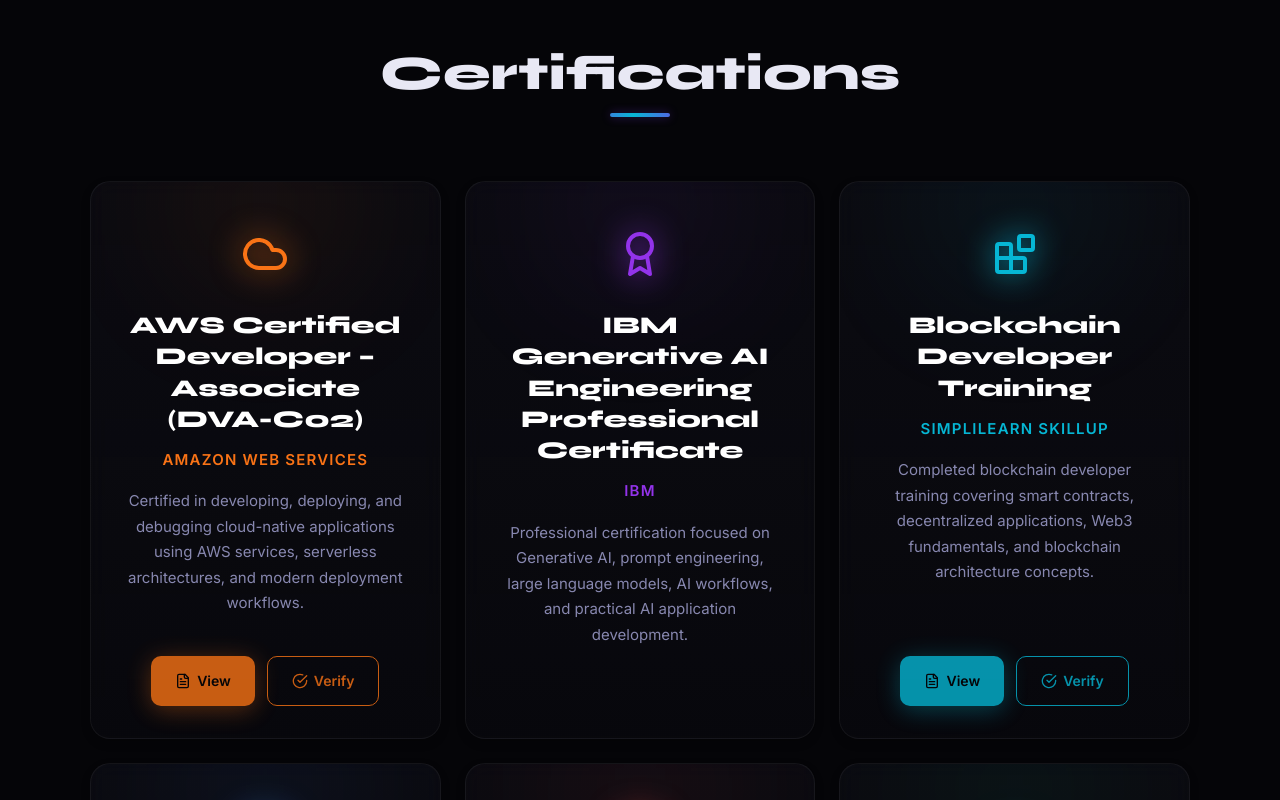
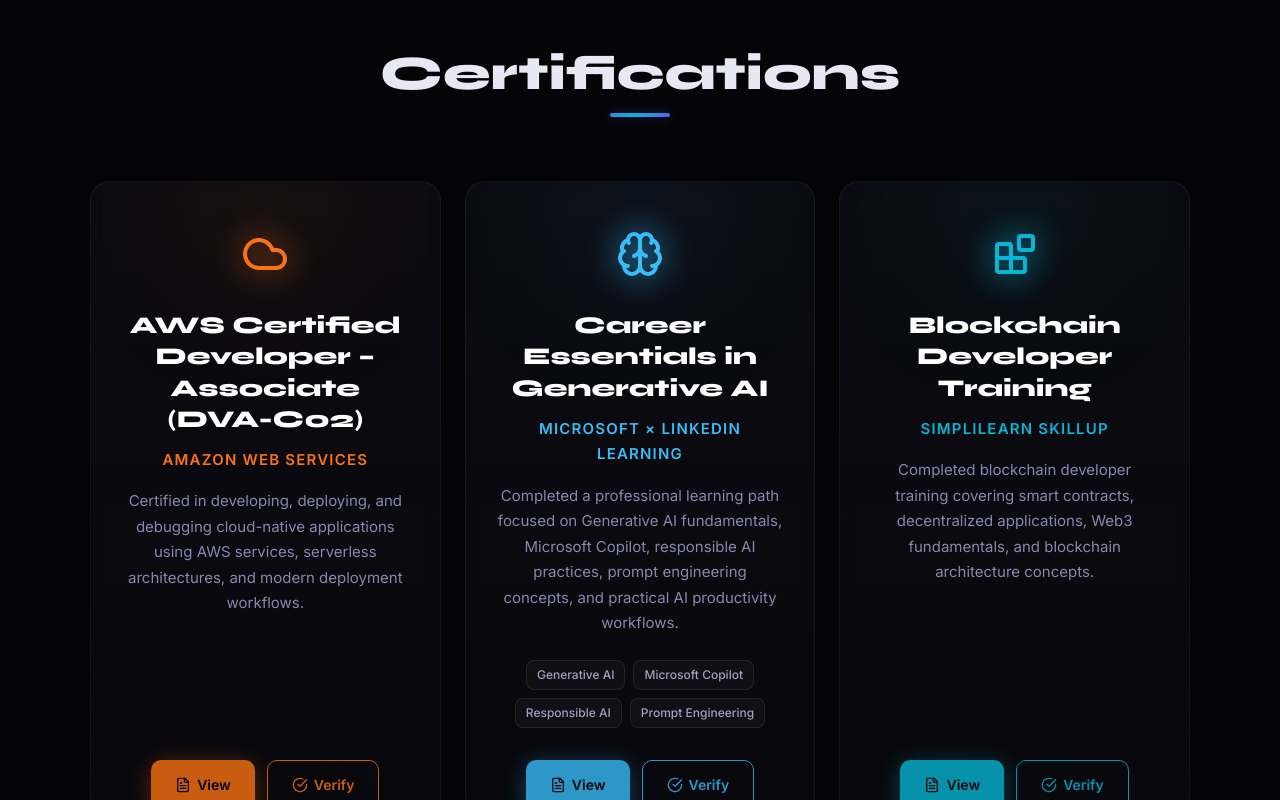
Before and after one commit to Rushikesh-5706/Personal-Portfolio-Website, a React (Vite) app: page / in a window 1280 px wide. Shown: the part 7160-7960 px from the top of the page. Built offline with nearby package versions, Linux system fonts and the light colour scheme.

Commit message:
feat: replace IBM certification with Microsoft/LinkedIn Generative AI

```diff
--- a/src/components/sections/Certifications.jsx
+++ b/src/components/sections/Certifications.jsx
@@ -49,6 +49,7 @@
                 provider={cert.provider}
                 icon={cert.icon}
                 links={cert.links}
+                tags={cert.tags}
               />
             </motion.div>
           ))}
--- a/src/components/ui/CertificationCard.jsx
+++ b/src/components/ui/CertificationCard.jsx
@@ -1,5 +1,5 @@
 import { motion } from 'framer-motion'
-import { Cloud, Award, Blocks, Server, Database, Code, FileText, CheckCircle } from 'lucide-react'
+import { Cloud, Award, Blocks, Server, Database, Code, FileText, CheckCircle, Brain } from 'lucide-react'
 
 const iconMap = {
   aws: Cloud,
@@ -8,6 +8,7 @@
   gcp: Server,
   oracle: Database,
   code: Code,
+  microsoft: Brain,
 }
 
 const colorMap = {
@@ -17,9 +18,10 @@
   gcp: { glow: '#3b82f6', hex: '#3b82f6' },
   oracle: { glow: '#ef4444', hex: '#ef4444' },
   code: { glow: '#10b981', hex: '#10b981' },
+  microsoft: { glow: '#38bdf8', hex: '#38bdf8' },
 }
 
-export default function CertificationCard({ title, category, description, provider, icon, links }) {
+export default function CertificationCard({ title, category, description, provider, icon, links, tags }) {
   const Icon = iconMap[icon] || Award
   const colors = colorMap[icon] || { glow: '#7C3AED', hex: '#7C3AED' }
 
@@ -96,9 +98,31 @@
         {provider}
       </div>
 
-      <p style={{ fontSize: 'clamp(14px, 3vw, 15px)', color: '#8888b0', lineHeight: '1.7', flexGrow: 1, position: 'relative', zIndex: 1, marginBottom: links ? '32px' : '0' }}>
+      <p style={{ fontSize: 'clamp(14px, 3vw, 15px)', color: '#8888b0', lineHeight: '1.7', flexGrow: 1, position: 'relative', zIndex: 1, marginBottom: (tags || links) ? '24px' : '0' }}>
         {description}
       </p>
+
+      {tags && tags.length > 0 && (
+        <div style={{ display: 'flex', flexWrap: 'wrap', gap: '8px', marginBottom: '24px', justifyContent: 'center', position: 'relative', zIndex: 1 }}>
+          {tags.map((tag) => (
+            <span
+              key={tag}
+              style={{
+                padding: '4px 10px',
+                background: 'rgba(255,255,255,0.03)',
+                border: '1px solid rgba(255,255,255,0.08)',
+                borderRadius: '8px',
+                fontSize: 'clamp(11px, 2vw, 12px)',
+                color: '#a0a0c0',
+                fontFamily: 'Inter, sans-serif',
+                fontWeight: '500',
+              }}
+            >
+              {tag}
+            </span>
+          ))}
+        </div>
+      )}
 
       {(links?.view || links?.verify) && (
         <motion.div
--- a/src/data/portfolioData.js
+++ b/src/data/portfolioData.js
@@ -135,14 +135,15 @@
       },
     },
     {
-      title: 'IBM Generative AI Engineering Professional Certificate',
-      category: 'GENERATIVE AI ENGINEERING',
-      description: 'Professional certification focused on Generative AI, prompt engineering, large language models, AI workflows, and practical AI application development.',
-      provider: 'IBM',
-      icon: 'ibm',
+      title: 'Career Essentials in Generative AI',
+      category: 'GENERATIVE AI',
+      description: 'Completed a professional learning path focused on Generative AI fundamentals, Microsoft Copilot, responsible AI practices, prompt engineering concepts, and practical AI productivity workflows.',
+      provider: 'Microsoft × LinkedIn Learning',
+      icon: 'microsoft',
+      tags: ['Generative AI', 'Microsoft Copilot', 'Responsible AI', 'Prompt Engineering'],
       links: {
-        view: null,
-        verify: null,
+        view: '/microsoft-linkedin-certificate.pdf',
+        verify: 'https://www.linkedin.com/learning/certificates/4404b57840042832cb3bb584ce88920afe7c6c693b53c6d81b212517034148e1?trk=share_certificate',
       },
     },
     {
```
